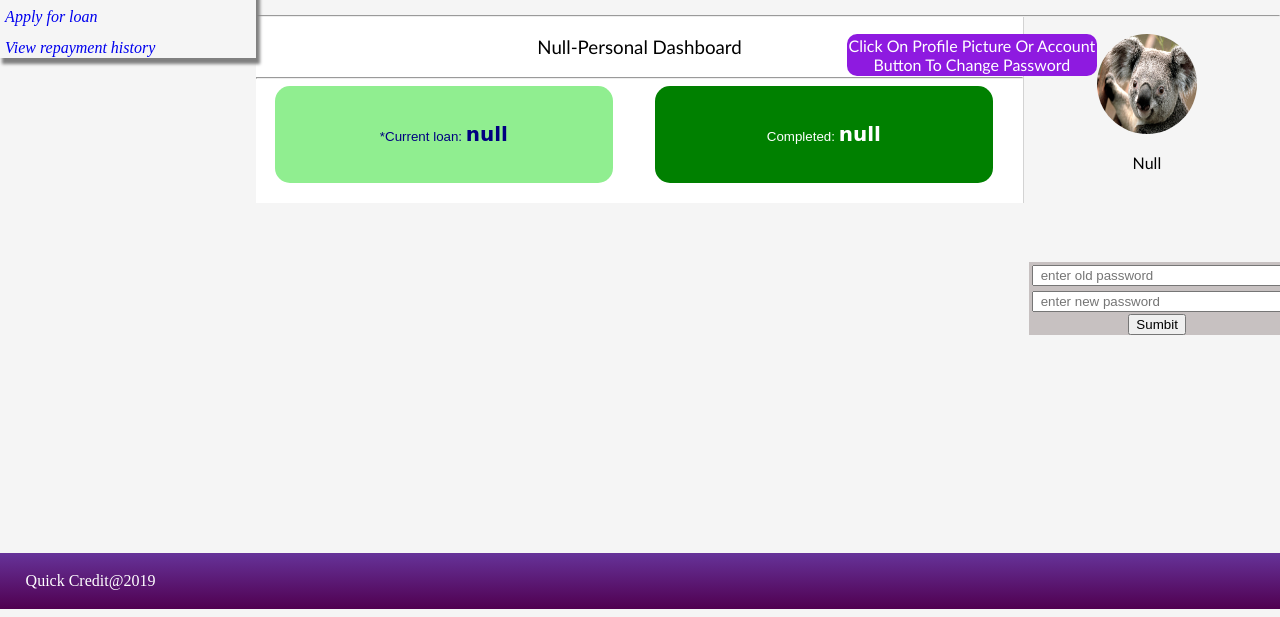
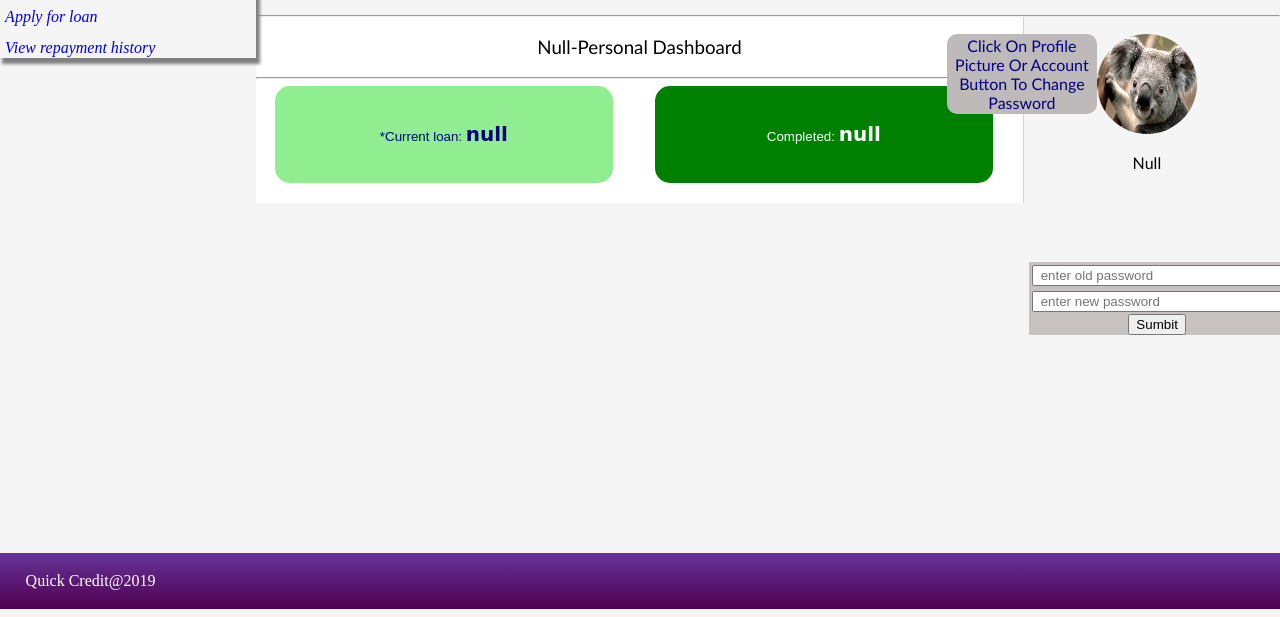
Before and after one commit to Anguandia/quickcredit, a plain HTML site: page home.html in a window 1280 px wide. Both pictures are taken after a click on the button "Change Password". Shown: the part 191-808 px from the top of the page. Drawn offline with Linux system fonts and the light colour scheme.

Commit message:
Change base url to heroku link and change tip display

```diff
--- a/static/scripts/main.js
+++ b/static/scripts/main.js
@@ -281,7 +281,7 @@ function role() {
 
 // construct url for fetch requests
 function url(path) {
-  const base = 'http://localhost:4000/api/v1/';
+  const base = 'https://quickcredit-anguandia.herokuapp.com/';
   return base + path;
 }
 
--- a/static/styles/main.css
+++ b/static/styles/main.css
@@ -737,9 +737,9 @@ button:focus{
 /* #style the tooltip */
 #tip{
     visibility: hidden;
-    width: 250px;
-    background-color: rgb(142, 26, 224);
-    color: white;
+    min-width: 150px;
+    background-color: rgb(190, 186, 186);
+    color: navy;
     text-align: center;
     padding: 2% 0;
     border-radius: 10px;
```
